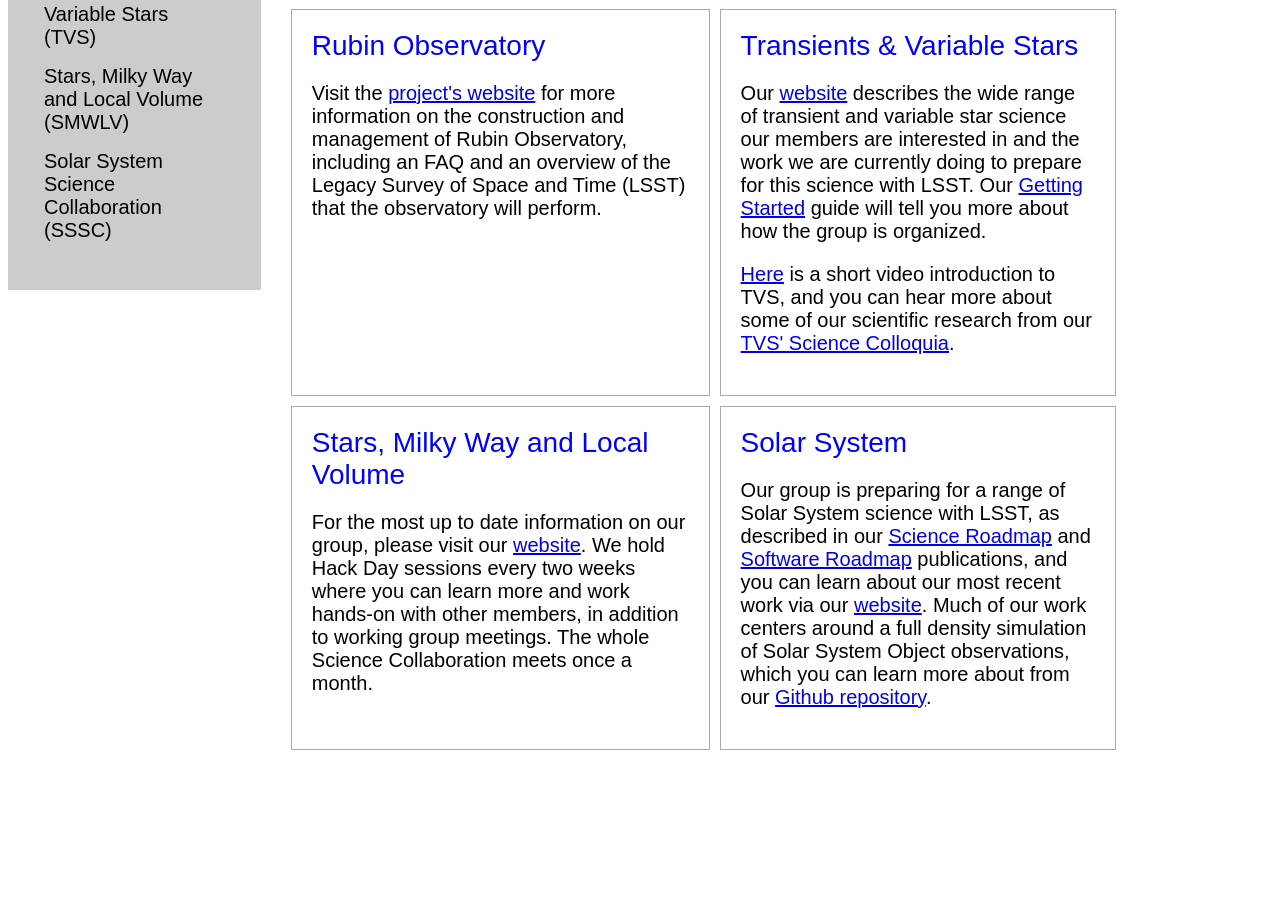
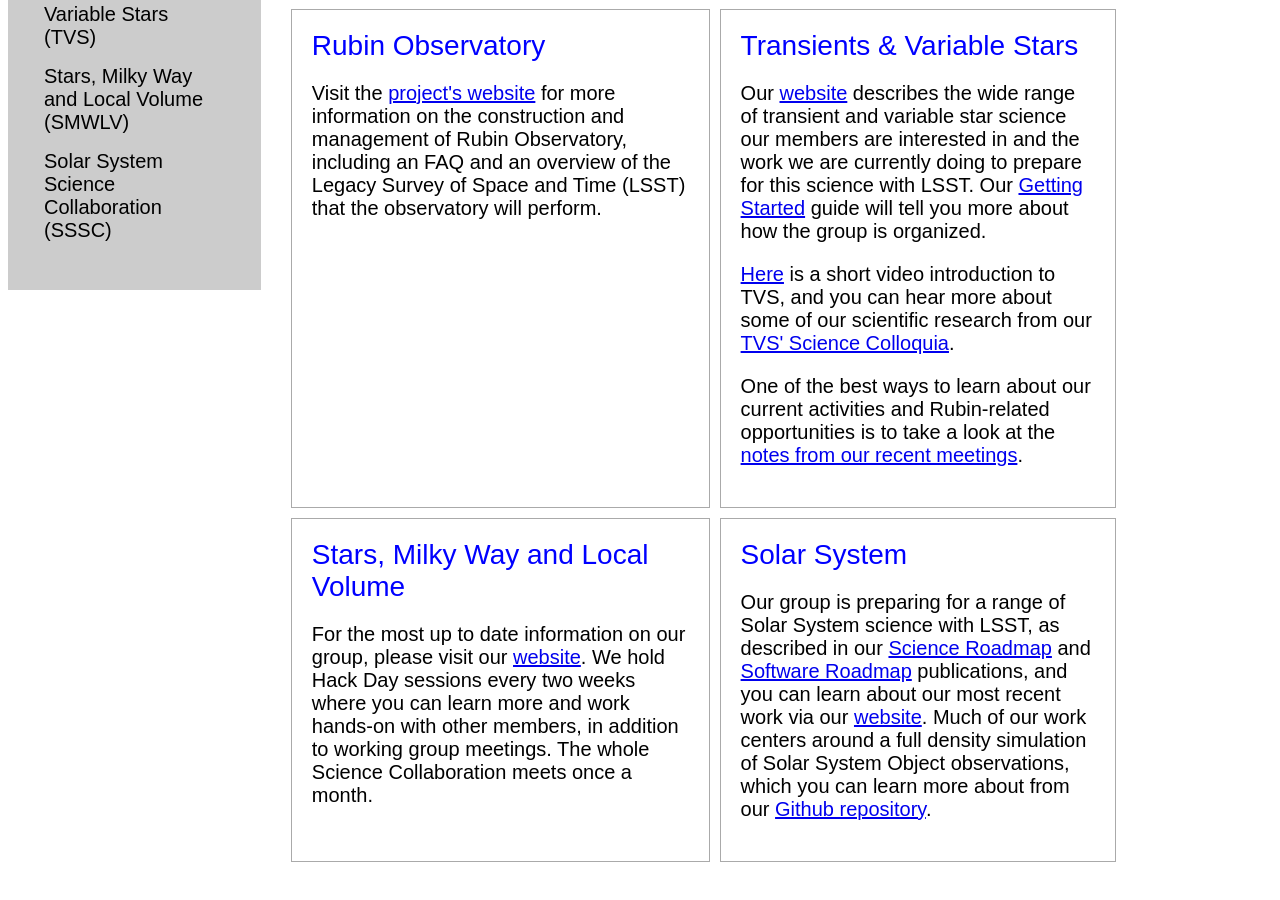
Before and after one commit to lsst-sci-prep/lsst-sci-prep.github.io, a Jekyll site: the page built from onboarding.html, in a window 1280 px wide and 900 px high, scrolled down 1295 px. Built offline with Jekyll 4.4.1, drawn with Linux system fonts in a browser that asks for light colours; before the commit the page ends 2083 px from its top, so only the background shows below that.

Commit message:
Added onboarding info

```diff
--- a/onboarding.html
+++ b/onboarding.html
@@ -32,6 +32,8 @@ seem overwhelming at first!  </p>
         <p><a href="https://youtu.be/MXQQzbC5HxY">Here</a> is a short video introduction to TVS, and
         you can hear more about some of our scientific research from our
         <a href="https://youtu.be/RiyGawxj7UU">TVS' Science Colloquia</a>.</p>
+        <p>One of the best ways to learn about our current activities and Rubin-related opportunities is to take
+          a look at the <a href="https://lsst-tvssc.github.io/meeting_notes.html">notes from our recent meetings</a>.</p>
     </div>
     <div>
         <section-title>Stars, Milky Way and Local Volume</section-title>
```
